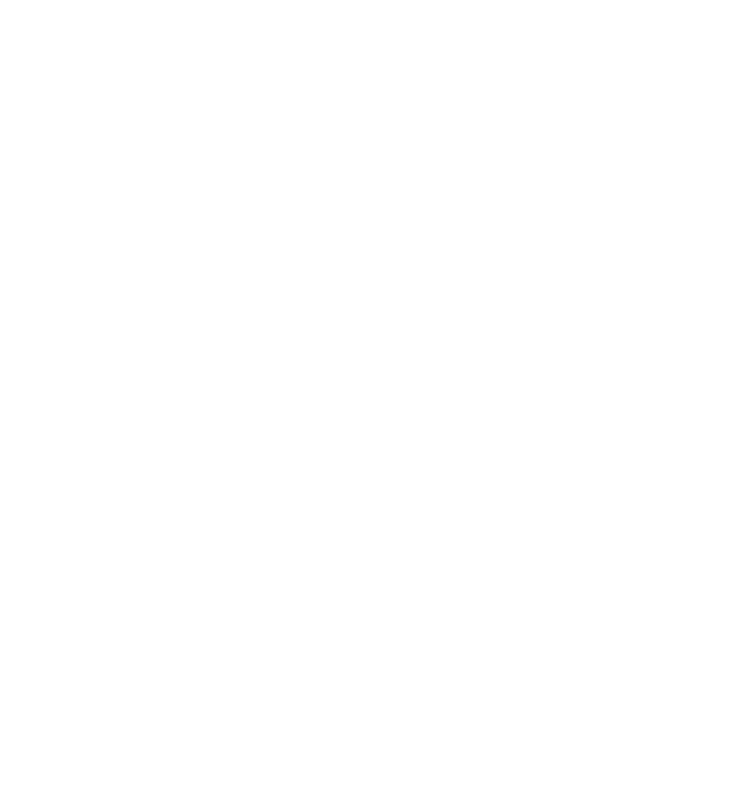
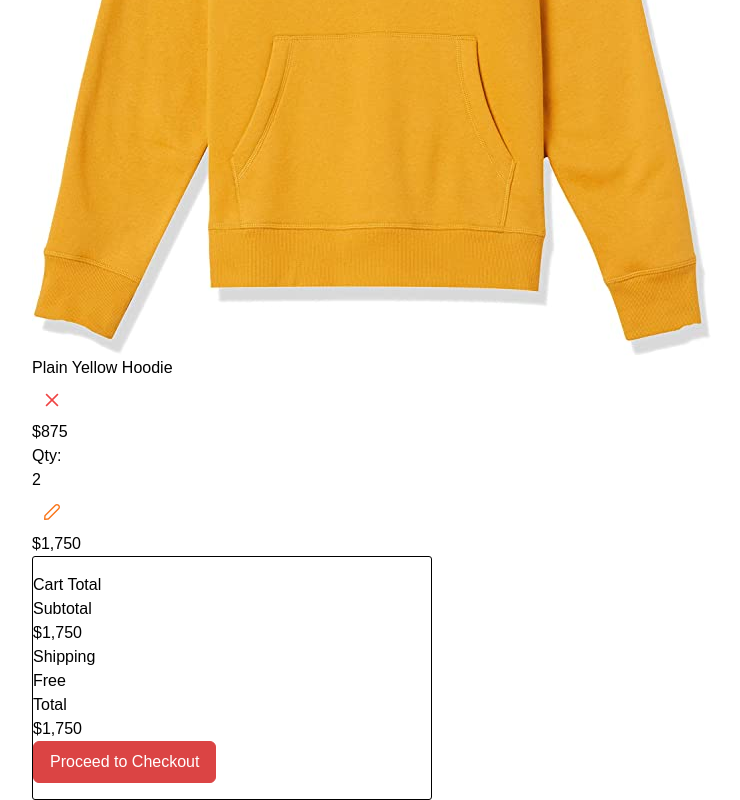
Before and after one commit to richard9809/vue-e-commerce, a Vue app: page /cart in a window 1280 px wide. Shown: the part 541-1341 px from the top of the page, without its empty margins (53-793 px from the left). Before the commit the page ends 800 px from the top, so only its background shows below. Built offline with nearby package versions, Linux system fonts and the light colour scheme; no server answers; a web font is replaced by a local one.

Commit message:
added the UI for the cart view

```diff
--- a/index.html
+++ b/index.html
@@ -6,6 +6,7 @@
     <meta name="viewport" content="width=device-width, initial-scale=1.0" />
     <title>Exclusive</title>
     <link rel="stylesheet" href="/node_modules/primeflex/primeflex.css" />
+    <link rel="stylesheet" href="main.css">
   </head>
   <body>
     <div id="app" class="page"></div>
--- a/src/assets/main.css
+++ b/src/assets/main.css
@@ -52,7 +52,7 @@
 } */
 
 #app {
-  height: auto;
+  height: calc(100% - 4rem);
 }
 
 .visually-hidden {
@@ -85,3 +85,23 @@
 .p-inputnumber.p-inputnumber-buttons-stacked {
   height: 2.5rem;
 }
+
+.p-datatable-footer {
+  width: 100%;
+  border: none;
+  display: flex;
+  justify-content: end;
+  padding-block: 1.5rem;
+}
+
+.custom .p-button {
+  background: #db4444;
+  border: 1px solid #db4444;
+  padding-block: 0.5rem;
+  padding-inline: 1rem;
+}
+
+.custom .p-button:hover {
+  background-color: #e07575;
+  border: 1px solid #e07575;
+}
--- /dev/null
+++ b/src/components/CartItem.vue
@@ -0,0 +1,42 @@
+<template>
+  <div class="flex gap-4 max-w-30rem px-1 py-2 border-bottom-1 border-gray-300">
+    <div class="">
+      <img
+        src="/images/prod-img.jpg"
+        alt="Product Image"
+        class="max-w-6rem max-h-6rem border-1 p-2 border-gray-300"
+      />
+    </div>
+    <div class="flex flex-column gap-1 w-full">
+      <div class="flex justify-content-between align-items-center w-full">
+        <h4 class="font-medium text-lg">Plain Yellow Hoodie</h4>
+        <Button
+          icon="pi pi-times"
+          severity="danger"
+          text
+          rounded
+          aria-label="Cancel"
+        />
+      </div>
+
+      <div class="flex justify-content-between">
+        <p class="text-lg">$875</p>
+        <div class="flex gap-4 px-2 align-items-center">
+          <p class="font-medium">Qty:</p>
+          <p class="font-light text-lg">2</p>
+        </div>
+      </div>
+
+      <div class="flex justify-content-between align-items-center">
+        <Button
+          icon="pi pi-pencil"
+          severity="warning"
+          text
+          rounded
+          aria-label="Edit"
+        />
+        <h5 class="font-bold text-lg">$1,750</h5>
+      </div>
+    </div>
+  </div>
+</template>
--- a/src/components/Navbar.vue
+++ b/src/components/Navbar.vue
@@ -3,7 +3,6 @@
 import { ref } from "vue";
 
 const router = useRouter();
-console.log(router);
 
 const primaryNav = ref(null);
 const navToggle = ref(null);
@@ -63,9 +62,7 @@
             >
           </li>
           <li class="mobile-link">
-            <RouterLink to="/checkout" active-class="active-link"
-              >Checkout</RouterLink
-            >
+            <RouterLink to="/cart" active-class="active-link">Cart</RouterLink>
           </li>
           <li class="mobile-link">
             <RouterLink to="/profile" active-class="active-link"
--- /dev/null
+++ b/src/components/TotalComponent.vue
@@ -0,0 +1,35 @@
+<template>
+  <div
+    class="custom flex flex-column gap-2 px-3 bg-white"
+    style="
+      max-width: 25rem;
+      min-width: 15rem;
+      border: 1px solid #000 !important;
+      border-radius: 3px;
+      padding-block: 1rem;
+    "
+  >
+    <h6 class="font-medium">Cart Total</h6>
+    <div
+      class="flex justify-content-between border-bottom-1 border-gray-300 py-1"
+    >
+      <p>Subtotal</p>
+      <p>$1,750</p>
+    </div>
+    <div
+      class="flex justify-content-between border-bottom-1 border-gray-300 py-1"
+    >
+      <p>Shipping</p>
+      <p>Free</p>
+    </div>
+    <div
+      class="flex justify-content-between border-bottom-1 border-gray-300 py-1"
+    >
+      <p>Total</p>
+      <p>$1,750</p>
+    </div>
+    <div class="flex justify-content-center py-2">
+      <Button label="Proceed to Checkout" />
+    </div>
+  </div>
+</template>
--- a/src/views/CartView.vue
+++ b/src/views/CartView.vue
@@ -1,9 +1,24 @@
 <script setup>
+import { ref } from "vue";
+import TotalComponent from "@/components/TotalComponent.vue";
+import CartItem from "@/components/CartItem.vue";
 
 </script>
 
 <template>
-  <main>
-    <p>Hello Cart View</p>
-  </main>
+  <div class="h-full">
+    <div class="container py-4 h-full">
+      <div
+        class="flex flex-column justify-content-between md:flex-row md:justify-content-between h-full overflow-hidden"
+      >
+        <div class="overflow-y-auto mb-4 md:h-full md:w-full">
+          <CartItem />
+        </div>
+
+        <div class="w-full">
+          <TotalComponent />
+        </div>
+      </div>
+    </div>
+  </div>
 </template>
--- a/src/views/NotFoundView.vue
+++ b/src/views/NotFoundView.vue
@@ -1,9 +1,28 @@
 <script setup>
+import { useRouter } from 'vue-router';
+
+const router = useRouter()
 
 </script>
 
 <template>
-  <main>
-    <p>404 Not Found Page</p>
-  </main>
+  <div class="h-full">
+    <div
+      class="custom flex flex-column align-items-center justify-content-center h-full"
+    >
+      <div class="container">
+        <h1 class="text-8xl font-bold text-center line-height-1">
+          404 Not Found 😒
+        </h1>
+        <div class="text-center">
+          <p class="min-w-20rem text-center py-4">
+            Your visited page not found. You may go to home page.
+          </p>
+        </div>
+        <div class="text-center">
+          <Button label="Back to home page" @click="router.push('/')" />
+        </div>
+      </div>
+    </div>
+  </div>
 </template>
```
Also changed, not shown: src/components/Coupon.vue (added, +14 -0 lines), src/components/Product.vue (+4 -5 lines), src/composables/priceFormatter.js (added, +9 -0 lines), src/main.js (+8 -0 lines).
